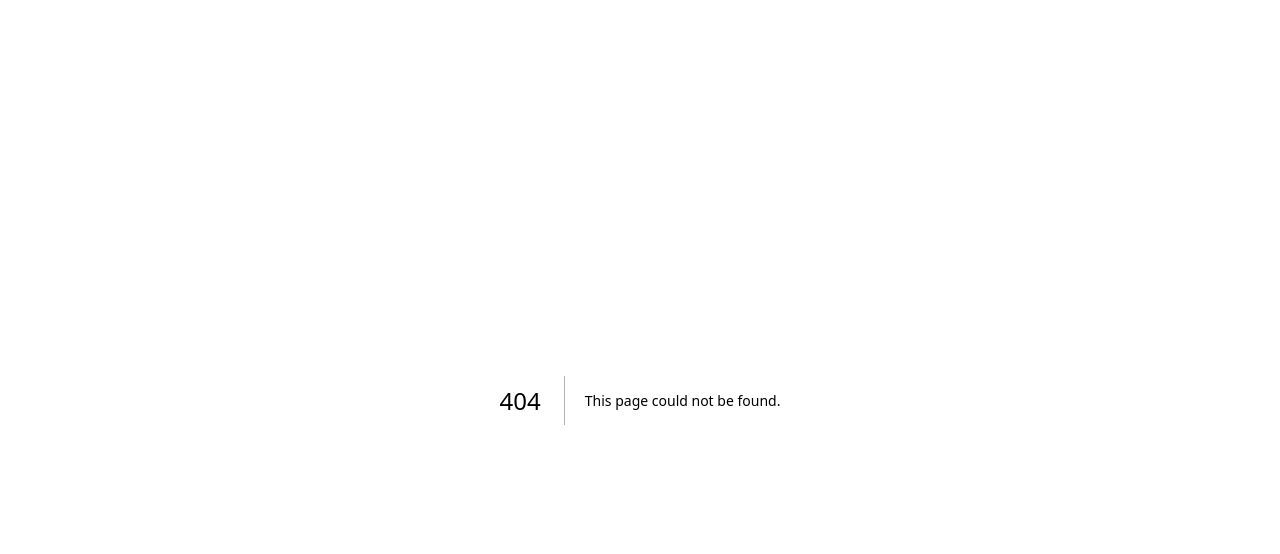
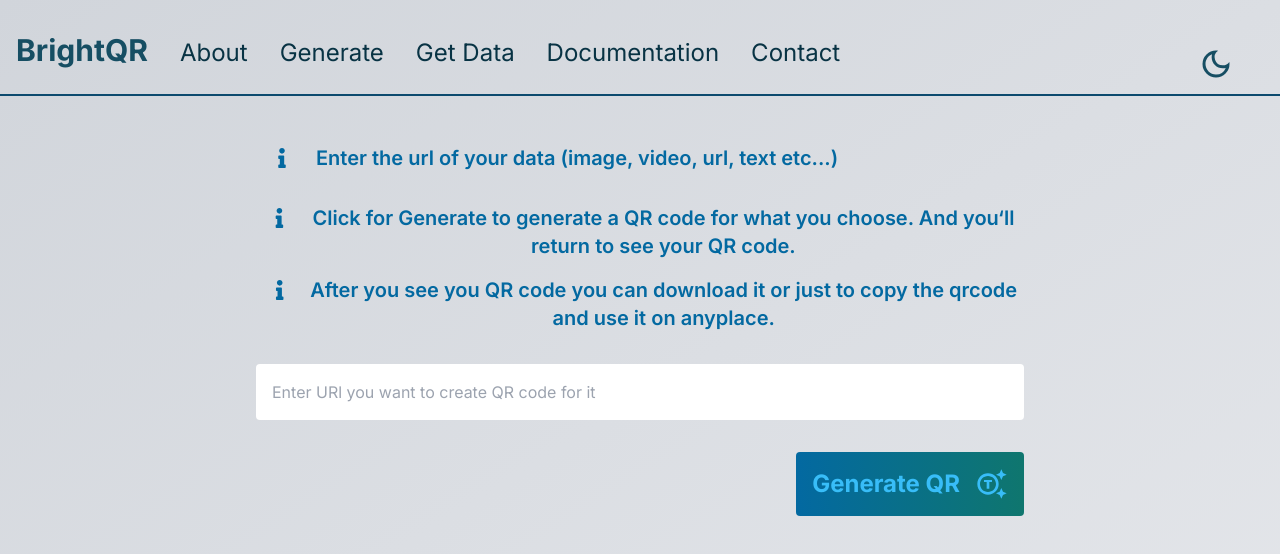
Before and after one commit to mr-ademdev/BrightQR, a Next.js app: page /generate in a window 1280 px wide. Before the commit this address had no page. Shown: the top 554 px of the page. Built offline with nearby package versions, Linux system fonts and the light colour scheme.

Commit message:
Add files via upload

```diff
--- /dev/null
+++ b/src/app/generate/page.tsx
@@ -0,0 +1,18 @@
+'use client'
+import QRForm from '../components/QRForm'
+import Nav from '../components/Nav'
+import ToggleMode from '../components/ToggleMode'
+
+const Generate = () => {
+  return (
+    <div className='w-full justify-center text-center overflow-x-hidden bg-gradient-to-br from-gray-300 to-gray-200 dark:bg-gradient-to-br dark:from-cyan-950 dark:to-cyan-700'>
+      <Nav/>
+      <ToggleMode/>
+      <main className='w-full grid' style={{height: `calc(100vh - 6rem)`}}>
+        <QRForm />
+      </main>
+    </div>
+  )
+}
+
+export default Generate
```
